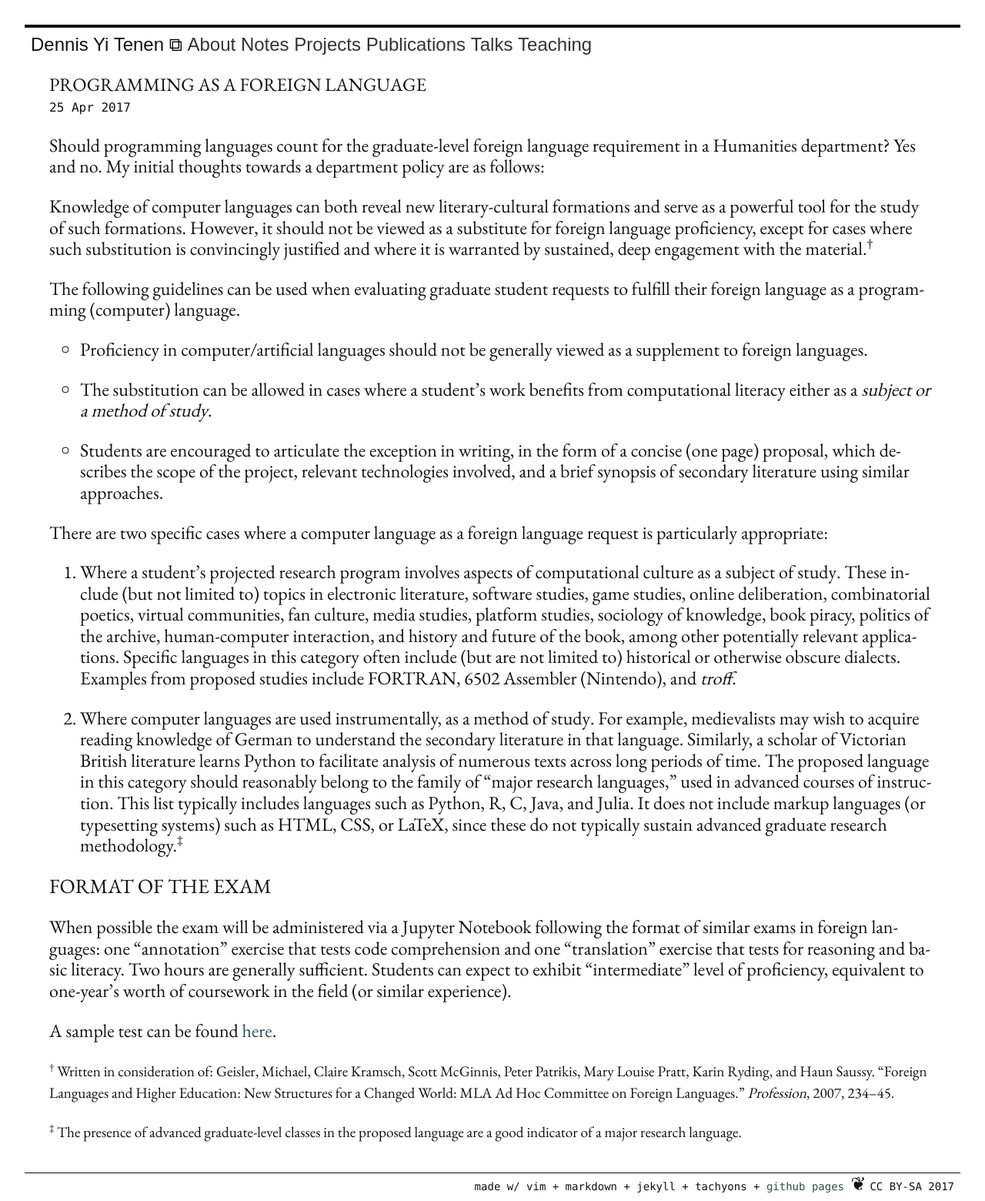
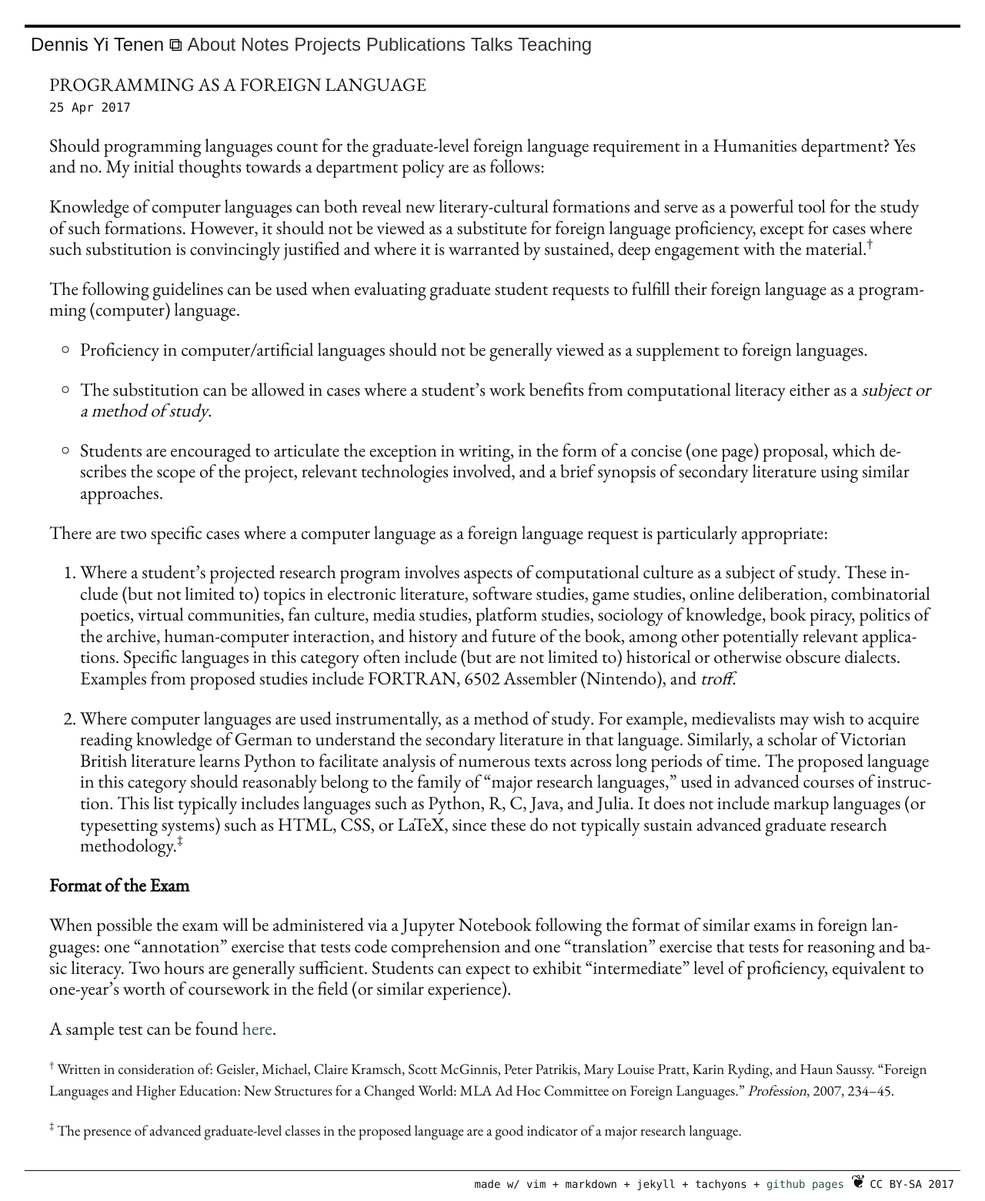
Before and after one commit to denten/denten.github.io, a Jekyll site: the page built from _posts/2017-04-25-foreignlang.md, in a window 1280 px wide. Shown: the whole page at 77% size. Built offline with Jekyll 4.4.1, drawn with Linux system fonts in a browser that asks for light colours; nearby versions of some CDN libraries; library files that are not in the unit come from our copies.

Commit message:
minor tweaks to headings

```diff
--- a/_posts/2017-04-25-foreignlang.md
+++ b/_posts/2017-04-25-foreignlang.md
@@ -59,7 +59,7 @@ languages such as Python, R, C, Java, and Julia. It does not include markup
 languages (or typesetting systems) such as HTML, CSS, or LaTeX, since these do
 not typically sustain advanced graduate research methodology.<sup>‡</sup>
 
-## Format of the Exam
+### Format of the Exam
 
 When possible the exam will be administered via a Jupyter Notebook following
 the format of similar exams in foreign languages: one “annotation” exercise
```
